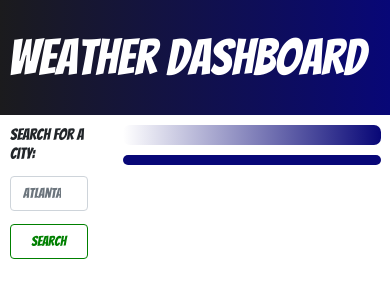
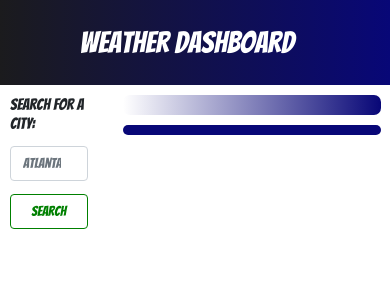
Before and after one commit to mitchelwachtel/weather-dashboard, a plain HTML site: page index.html in a window 390 px wide. Drawn offline with nearby package versions, Linux system fonts and the light colour scheme; no server answers.

Commit message:
targeted the h1 class to update navbar title on mobile devices

```diff
--- a/assets/css/style.css
+++ b/assets/css/style.css
@@ -196,8 +196,8 @@
     font-size: 16px;
   }
 
-  h1 {
-    font-size: 24px;
+  .h1 {
+    font-size: 30px;
   }
 
   .form * {
```
